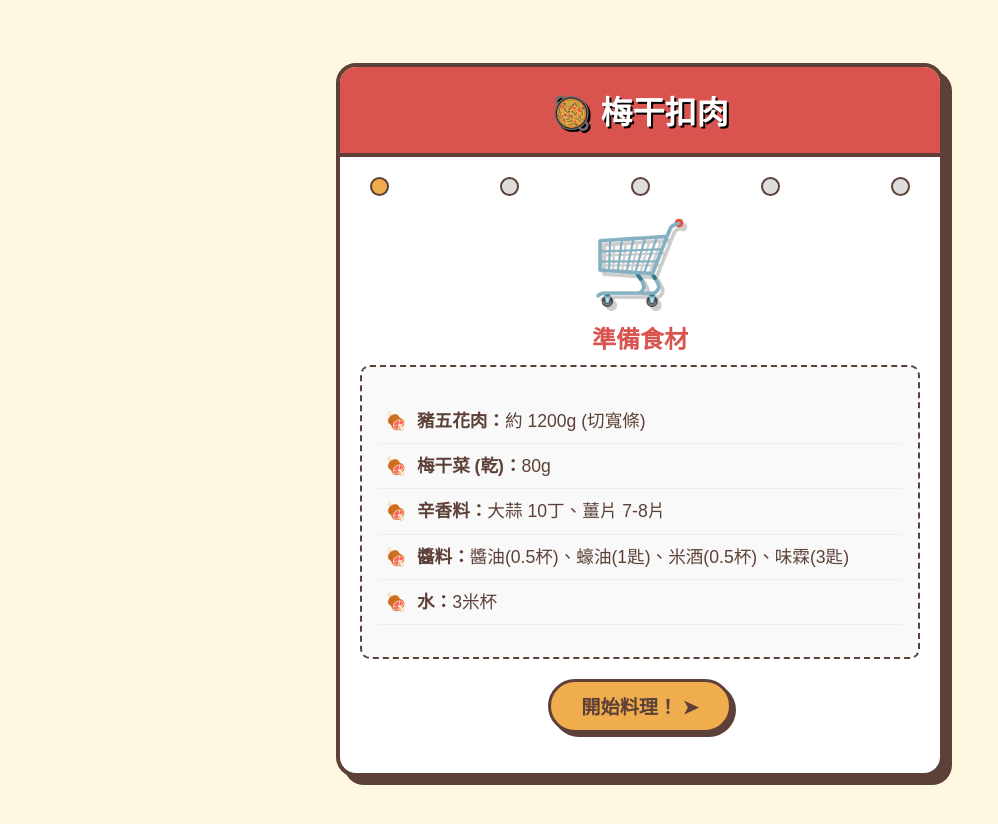
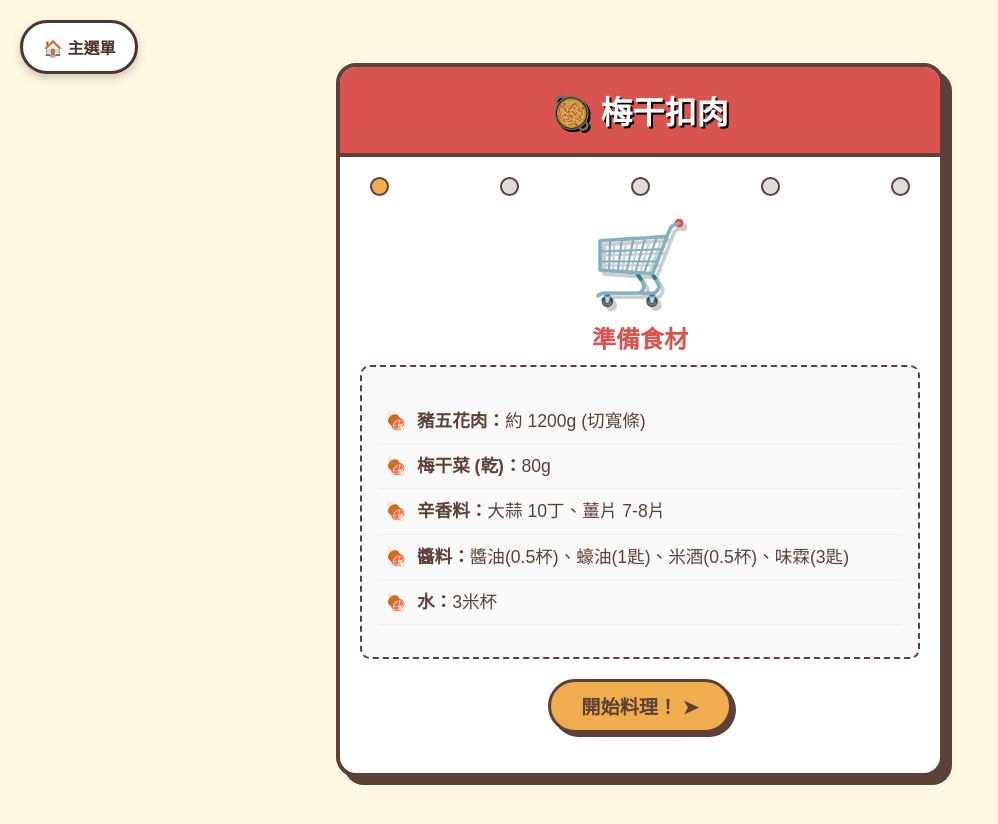
Before and after one commit to cheyuan1115/Gemini-3.0-build, a plain HTML site: page meiganpork.html in a window 1280 px wide. Shown: the whole page, without its empty margins (0-998 px from the left). Drawn offline with Linux system fonts and the light colour scheme; a web font is replaced by a local one.

Commit message:
Update meiganpork.html

```diff
--- a/meiganpork.html
+++ b/meiganpork.html
@@ -281,6 +281,27 @@
         document.getElementById(`step${currentStep}`).classList.add('active');
     }
 </script>
-
+<!-- 回到主選單按鈕 (請貼在 </body> 的上一行) -->
+<a href="index.html" style="
+    position: fixed;
+    top: 20px;
+    left: 20px;
+    background: #ffffff;
+    color: #4E342E;
+    padding: 12px 20px;
+    border-radius: 50px;
+    text-decoration: none;
+    font-weight: bold;
+    box-shadow: 0 4px 10px rgba(0,0,0,0.2);
+    border: 3px solid #4E342E;
+    z-index: 9999;
+    font-family: inherit;
+    display: flex;
+    align-items: center;
+    gap: 8px;
+    transition: transform 0.2s;
+" onmouseover="this.style.transform='scale(1.05)'" onmouseout="this.style.transform='scale(1)'">
+    🏠 主選單
+</a>
 </body>
 </html>
```
